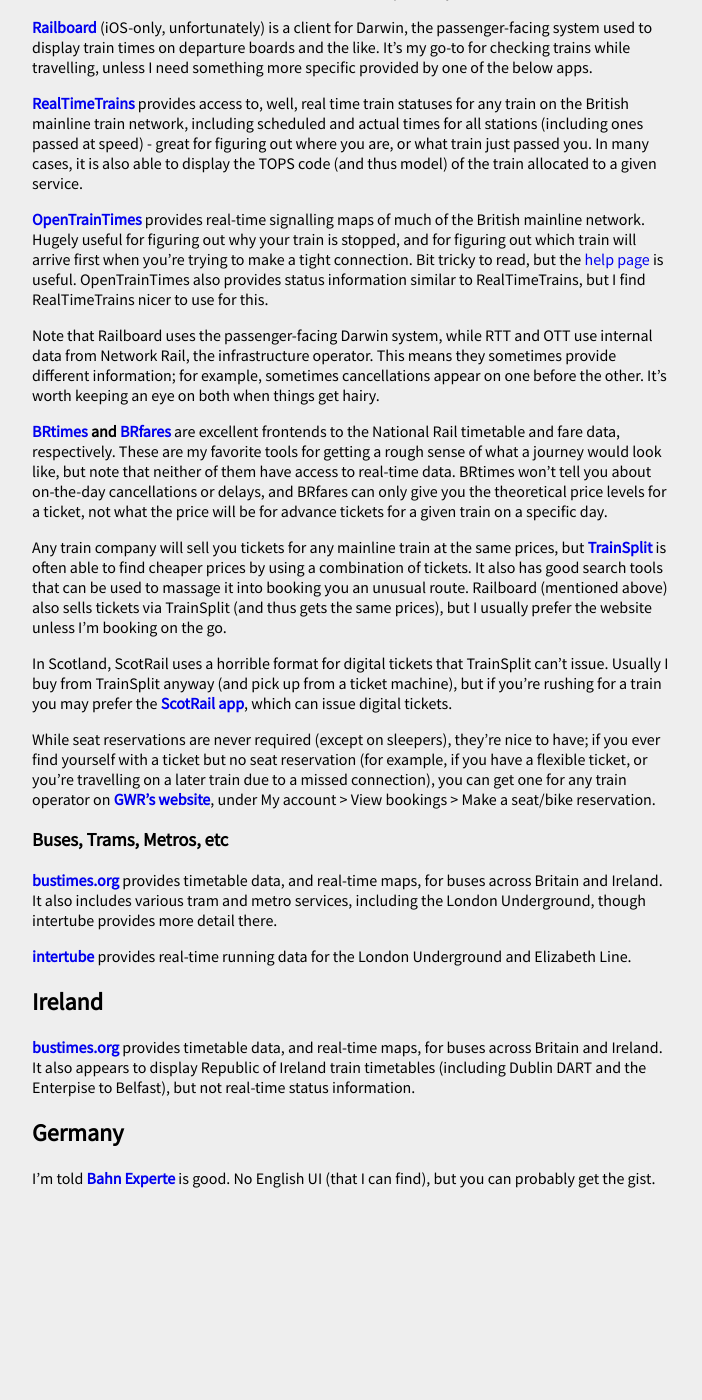
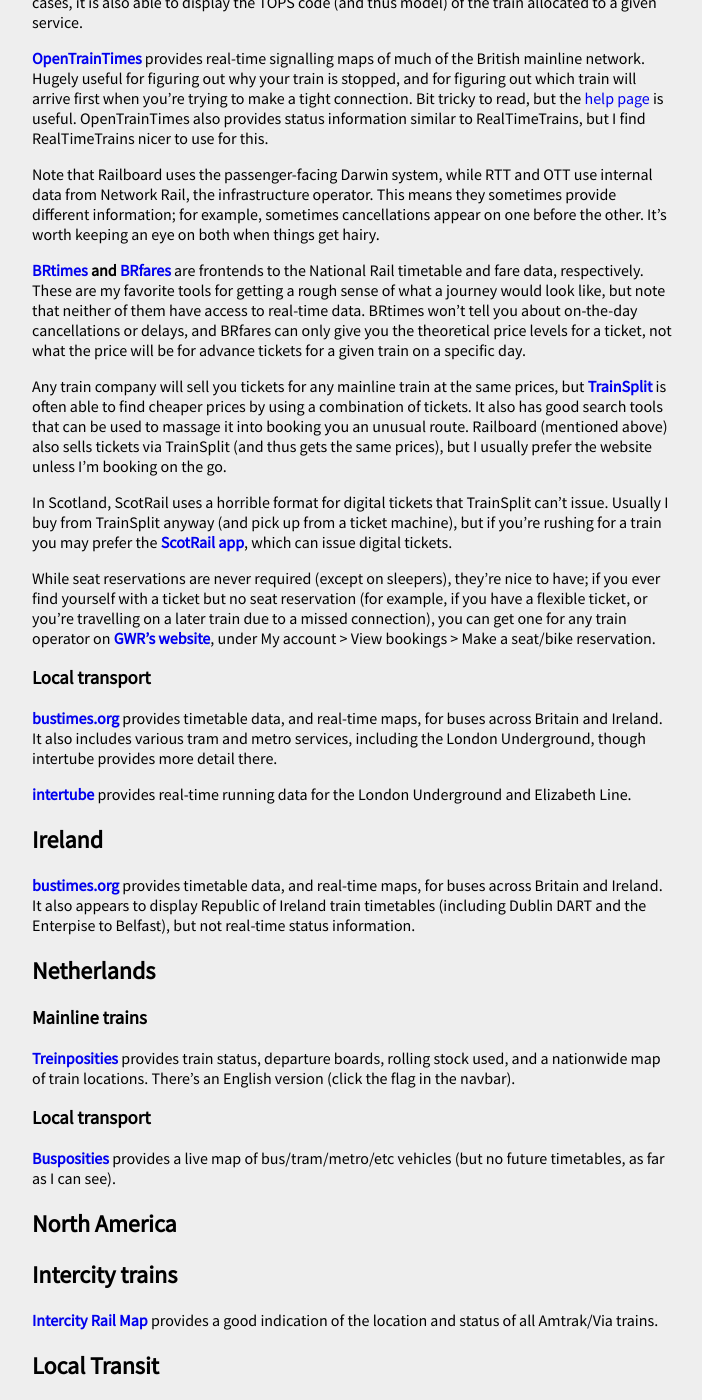
Before and after one commit to Gaelan/Gaelan.github.io, a Jekyll site: the page built from train-apps.md, in a window 1280 px wide and 1400 px high, scrolled down 1475 px. Shown: the whole window, without its empty margins (288-990 px from the left). Built offline with Jekyll 4.4.1, drawn with Linux system fonts in a browser that asks for light colours; nearby versions of some CDN libraries; before the commit the page ends 2679 px from its top, so only the background shows below that; some of the changed text lies outside the part shown.

Commit message:
various additions

```diff
--- a/train-apps.md
+++ b/train-apps.md
@@ -13,19 +13,13 @@ This page is licensed under [CC-BY 4.0](https://creativecommons.org/licenses/by/
 
 # Worldwide Apps
 
-[Öffi](https://oeffi.schildbach.de) is an Android app providing public transport data in many areas, primarily Europe but also North America and possible Australia. I'm told it works well in Germany and Austria, less so in the UK; I don't have an Android phone so haven't tested it myself.
-
-# USA/Canada
-
-## Amtrak & Via Rail
-
-**[Intercity Rail Map](https://asm.transitdocs.com)** provides a good indication of the location and status of all Amtrak/Via trains.
-
-## Local Transit
-
-**[Pantograph](https://www.pantographapp.com)** provides a stellar realtime status map of buses, metros, ferries, etc in 14 US/Canadian regions.
+**[Öffi](https://oeffi.schildbach.de)** is an Android app providing public transport data in many areas, primarily Europe but also North America and possible Australia. I'm told it works well in Germany and Austria, less so in the UK; I don't have an Android phone so haven't tested it myself.
 
 # Europe
+
+## Germany
+
+I'm told **[Bahn Experte](https://bahn.expert)** is good. No English UI (that I can find), but you can probably get the gist.
 
 ## Pan-European Apps
 
@@ -52,7 +46,7 @@ Useful things to know about when referring to these resources:
 
 Note that Railboard uses the passenger-facing Darwin system, while RTT and OTT use internal data from Network Rail, the infrastructure operator. This means they sometimes provide different information; for example, sometimes cancellations appear on one before the other. It's worth keeping an eye on both when things get hairy.
 
-**[BRtimes](https://www.brtimes.com) and [BRfares](https://www.brfares.com)** are excellent frontends to the National Rail timetable and fare data, respectively. These are my favorite tools for getting a rough sense of what a journey would look like, but note that neither of them have access to real-time data. BRtimes won't tell you about on-the-day cancellations or delays, and BRfares can only give you the theoretical price levels for a ticket, not what the price will be for advance tickets for a given train on a specific day.
+**[BRtimes](https://www.brtimes.com) and [BRfares](https://www.brfares.com)** are frontends to the National Rail timetable and fare data, respectively. These are my favorite tools for getting a rough sense of what a journey would look like, but note that neither of them have access to real-time data. BRtimes won't tell you about on-the-day cancellations or delays, and BRfares can only give you the theoretical price levels for a ticket, not what the price will be for advance tickets for a given train on a specific day.
 
 Any train company will sell you tickets for any mainline train at the same prices, but **[TrainSplit](https://trainsplit.com)** is often able to find cheaper prices by using a combination of tickets. It also has good search tools that can be used to massage it into booking you an unusual route. Railboard (mentioned above) also sells tickets via TrainSplit (and thus gets the same prices), but I usually prefer the website unless I'm booking on the go.
 
@@ -60,7 +54,7 @@ In Scotland, ScotRail uses a horrible format for digital tickets that TrainSplit
 
 While seat reservations are never required (except on sleepers), they're nice to have; if you ever find yourself with a ticket but no seat reservation (for example, if you have a flexible ticket, or you're travelling on a later train due to a missed connection), you can get one for any train operator on **[GWR's website](https://www.gwr.com)**, under My account > View bookings > Make a seat/bike reservation.
 
-### Buses, Trams, Metros, etc
+### Local transport
 
 **[bustimes.org](https://bustimes.org)** provides timetable data, and real-time maps, for buses across Britain and Ireland. It also includes various tram and metro services, including the London Underground, though intertube provides more detail there.
 
@@ -70,6 +64,26 @@ While seat reservations are never required (except on sleepers), they're nice to
 
 **[bustimes.org](https://bustimes.org)** provides timetable data, and real-time maps, for buses across Britain and Ireland. It also appears to display Republic of Ireland train timetables (including Dublin DART and the Enterpise to Belfast), but not real-time status information.
 
-## Germany
+## Netherlands
 
-I'm told **[Bahn Experte](https://bahn.expert)** is good. No English UI (that I can find), but you can probably get the gist.
+### Mainline trains
+
+**[Treinposities](https://treinposities.nl)** provides train status, departure boards, rolling stock used, and a nationwide map of train locations. There's an English version (click the flag in the navbar).
+
+### Local transport
+
+**[Busposities](http://www.busposities.nl)** provides a live map of bus/tram/metro/etc vehicles (but no future timetables, as far as I can see).
+
+# North America
+
+## Intercity trains
+
+**[Intercity Rail Map](https://asm.transitdocs.com)** provides a good indication of the location and status of all Amtrak/Via trains.
+
+## Local Transit
+
+**[Pantograph](https://www.pantographapp.com)** provides a realtime status map of buses, metros, ferries, etc in 14 US/Canadian regions.
+
+# Oceania
+
+**[AnyTrip](https://anytrip.com.au/)** provides vehicle position tracking across much of Australia and Aotearoa New Zealand. Originally based in New South Wales but seemingly decent coverage elsewhere too.
```
